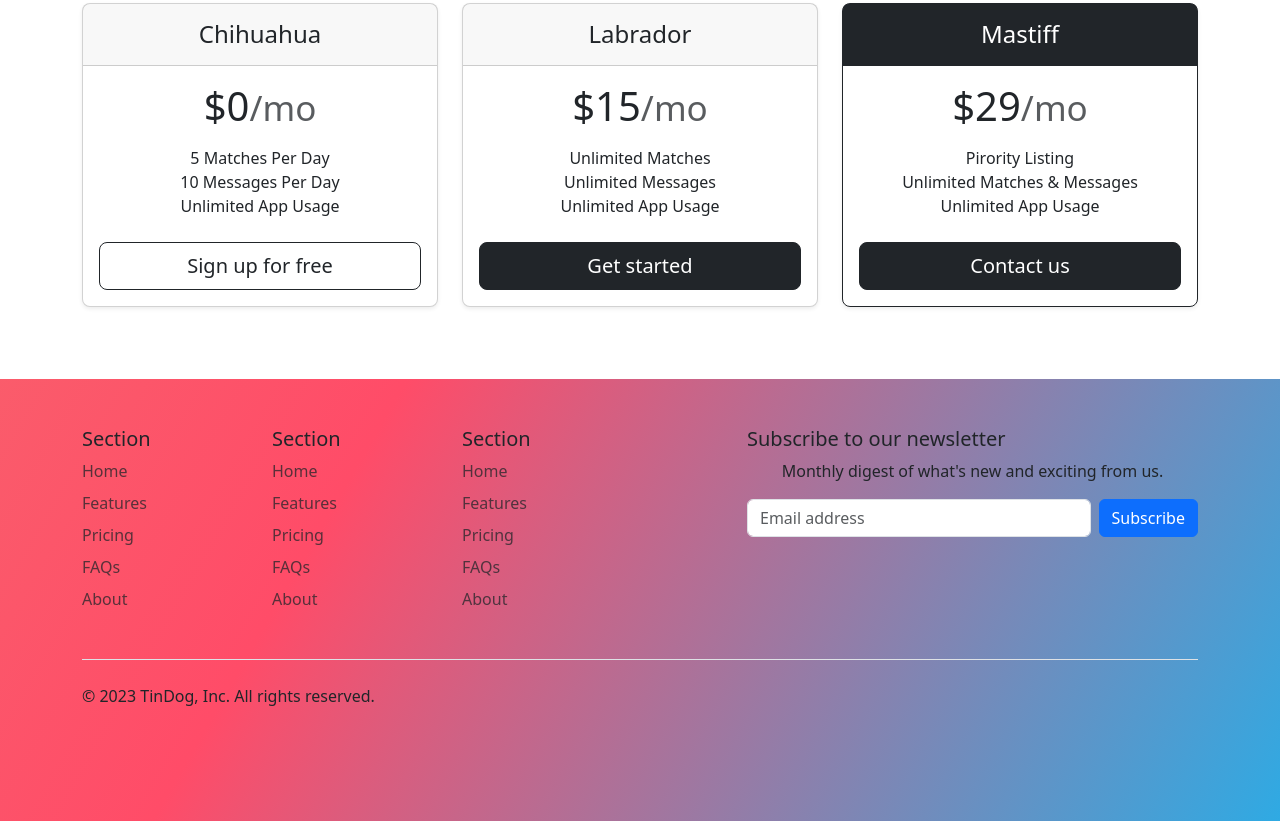
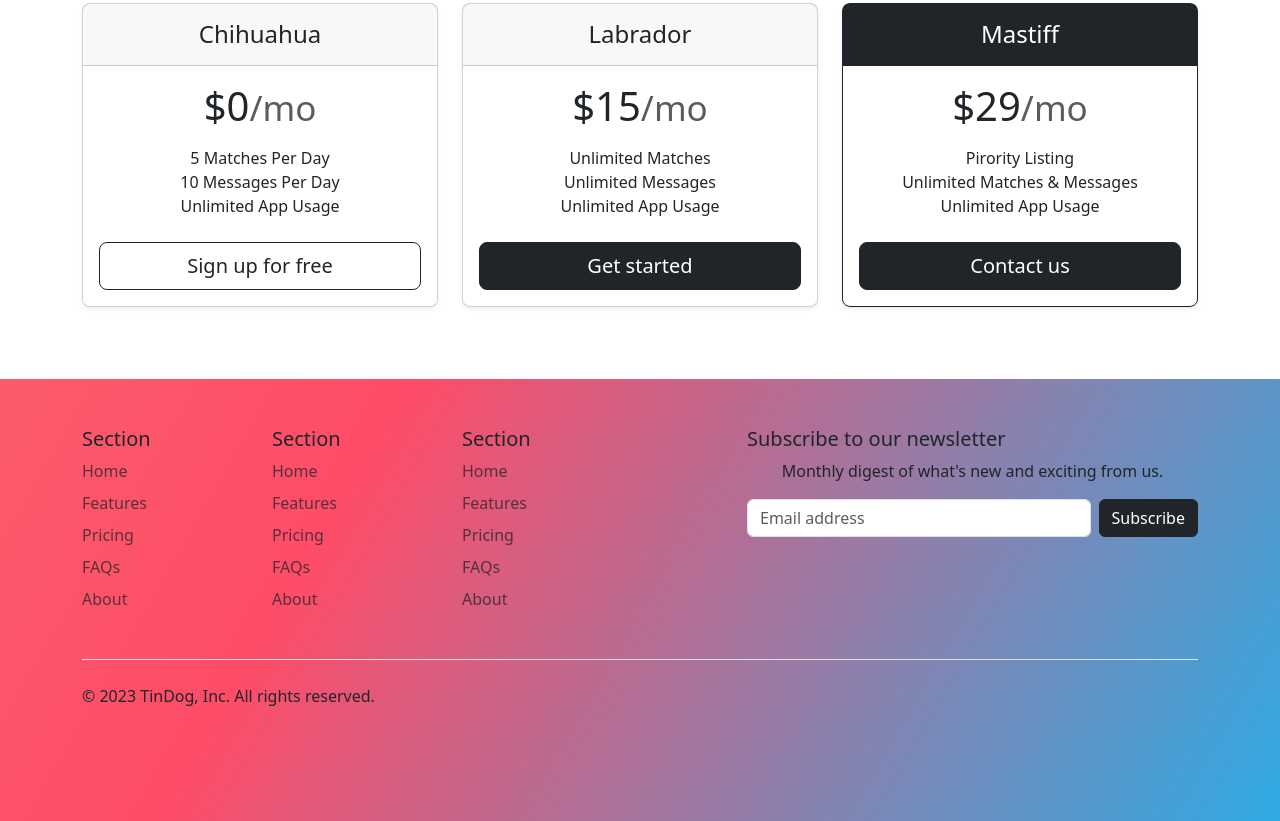
Before and after one commit to JOHNODO/tindog, a plain HTML site: page index.html in a window 1280 px wide. Shown: the part 1746-2567 px from the top of the page. Drawn offline with nearby package versions, Linux system fonts and the light colour scheme.

Commit message:
Update index.html
Change subscribe text background to dark

```diff
--- a/index.html
+++ b/index.html
@@ -230,7 +230,7 @@
               <div class="d-flex flex-column flex-sm-row w-100 gap-2">
                 <label for="newsletter1" class="visually-hidden">Email address</label>
                 <input id="newsletter1" type="text" class="form-control" placeholder="Email address">
-                <button class="btn btn-primary" type="button">Subscribe</button>
+                <button class="btn btn-dark" type="button">Subscribe</button>
               </div>
             </form>
           </div>
```
